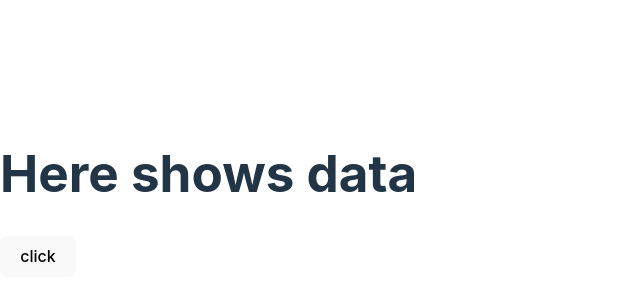
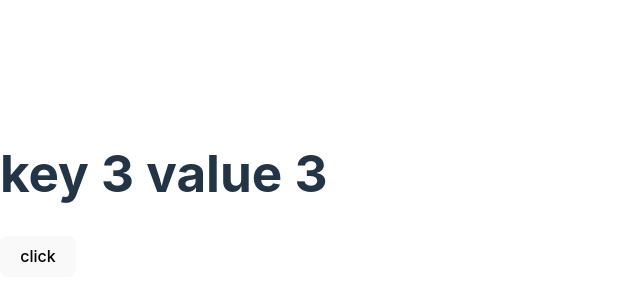
Before and after one commit to abubdcalling/React, a React (Vite) app: page / in a window 1280 px wide. Shown: the part 206-506 px from the top of the page, without its empty margins (0-640 px from the left). Built offline with nearby package versions, Linux system fonts and the light colour scheme.

Commit message:
hooks with usestate

```diff
--- a/src/App.jsx
+++ b/src/App.jsx
@@ -1,15 +1,23 @@
-import { useRef } from "react";
+import { useState } from "react";
 
 const App = () => {
-  let headline = useRef();
+  const [myob, setOb] = useState({
+    key1: "key 1 value 1",
+    key2: "key 2 value 2",
+    key3: "key 3 value 3",
+  });
 
   const change = () => {
-    headline.current.innerText = "hello useref";
+    setOb({
+      key1: "new key 1 value 1",
+      key2: "new key 2 value 2",
+      key3: "new key 3 value 3",
+    });
   };
 
   return (
     <div>
-      <h1 ref={headline}>Here shows data</h1>
+      <h1>{myob.key3}</h1>
       <button onClick={change}>click</button>
     </div>
   );
```
